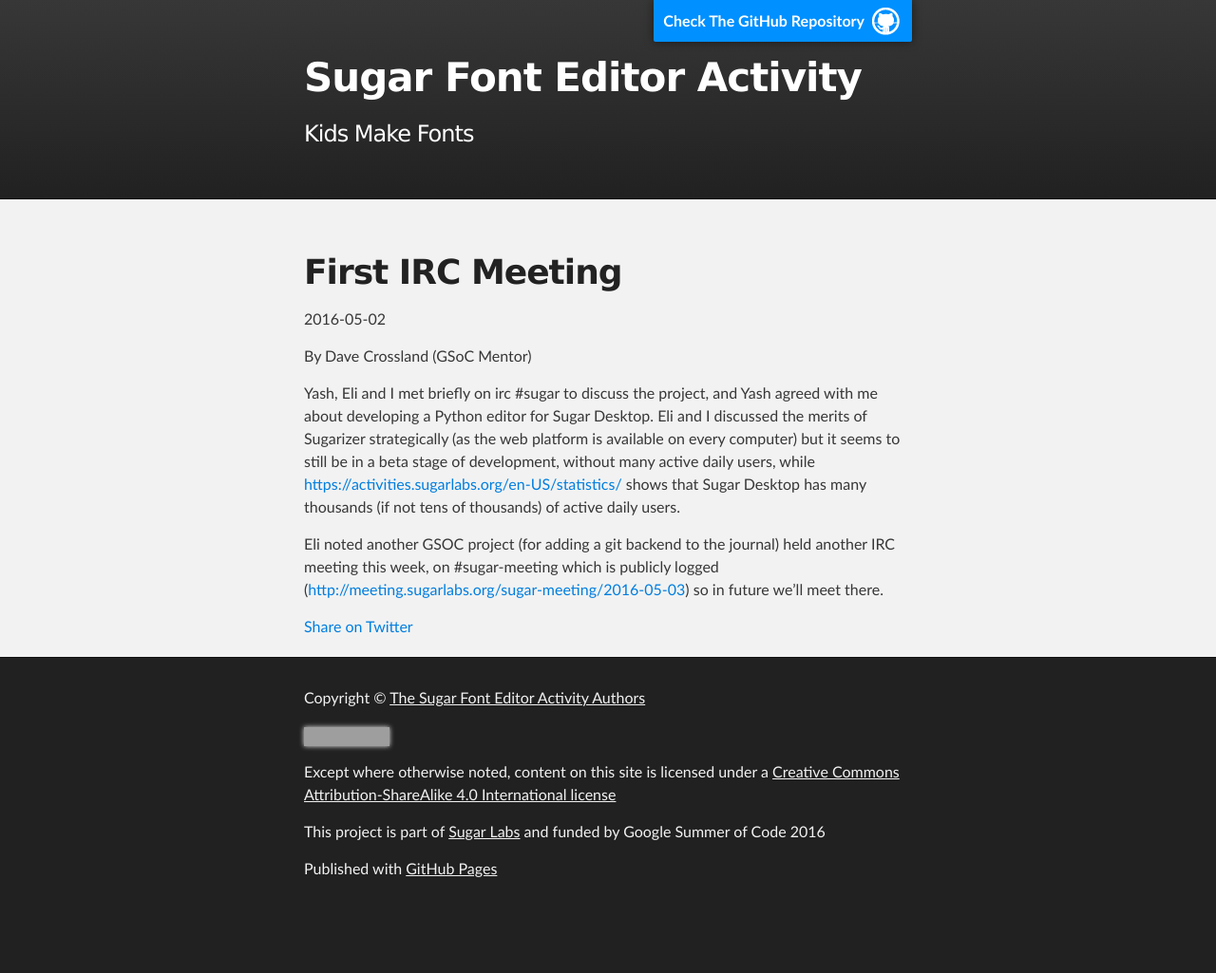
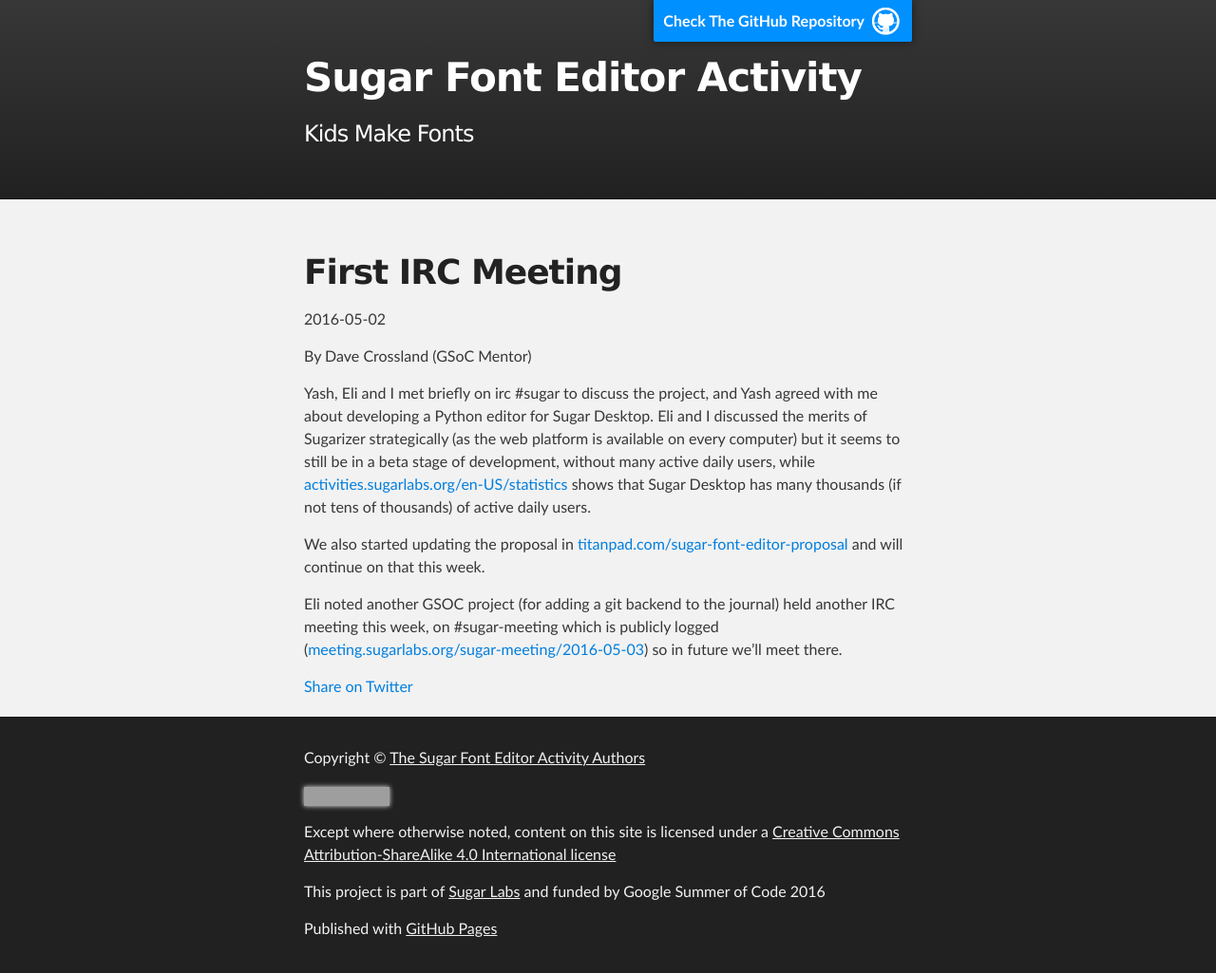
Before and after one commit to sugarlabs/edit-fonts-activity, a Jekyll site: the page built from _posts/2016-05-02-irc-meeting-1.md, in a window 1280 px wide. Shown: the whole page at 95% size. Built offline with Jekyll 4.4.1, drawn with Linux system fonts in a browser that asks for light colours; before the commit the page ends 962 px from its top, so only the background shows below that; grey boxes are pictures that could not be loaded.

Commit message:
Update 2016-05-02-irc-meeting-1.md

```diff
--- a/_posts/2016-05-02-irc-meeting-1.md
+++ b/_posts/2016-05-02-irc-meeting-1.md
@@ -6,6 +6,8 @@
 ---
 
 Yash, Eli and I met briefly on irc #sugar to discuss the project, and Yash agreed with me about developing a Python editor for Sugar Desktop.
-Eli and I discussed the merits of Sugarizer strategically (as the web platform is available on every computer) but it seems to still be in a beta stage of development, without many active daily users, while <https://activities.sugarlabs.org/en-US/statistics/> shows that Sugar Desktop has many thousands (if not tens of thousands) of active daily users.
+Eli and I discussed the merits of Sugarizer strategically (as the web platform is available on every computer) but it seems to still be in a beta stage of development, without many active daily users, while [activities.sugarlabs.org/en-US/statistics](https://activities.sugarlabs.org/en-US/statistics) shows that Sugar Desktop has many thousands (if not tens of thousands) of active daily users.
 
-Eli noted another GSOC project (for adding a git backend to the journal) held another IRC meeting this week, on #sugar-meeting which is publicly logged (<http://meeting.sugarlabs.org/sugar-meeting/2016-05-03>) so in future we'll meet there.
+We also started updating the proposal in [titanpad.com/sugar-font-editor-proposal](https://titanpad.com/sugar-font-editor-proposal) and will continue on that this week.
+
+Eli noted another GSOC project (for adding a git backend to the journal) held another IRC meeting this week, on #sugar-meeting which is publicly logged ([meeting.sugarlabs.org/sugar-meeting/2016-05-03](http://meeting.sugarlabs.org/sugar-meeting/2016-05-03)) so in future we'll meet there.
```
